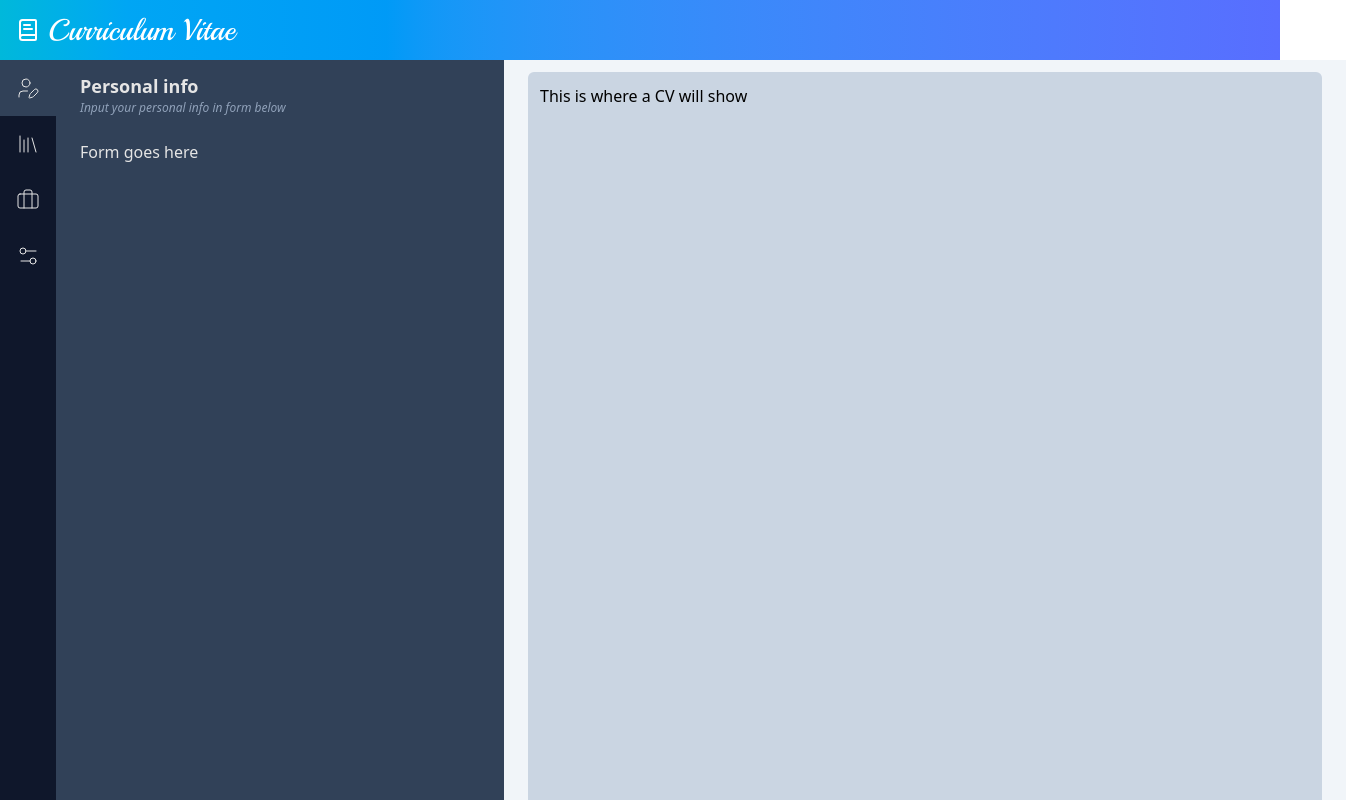
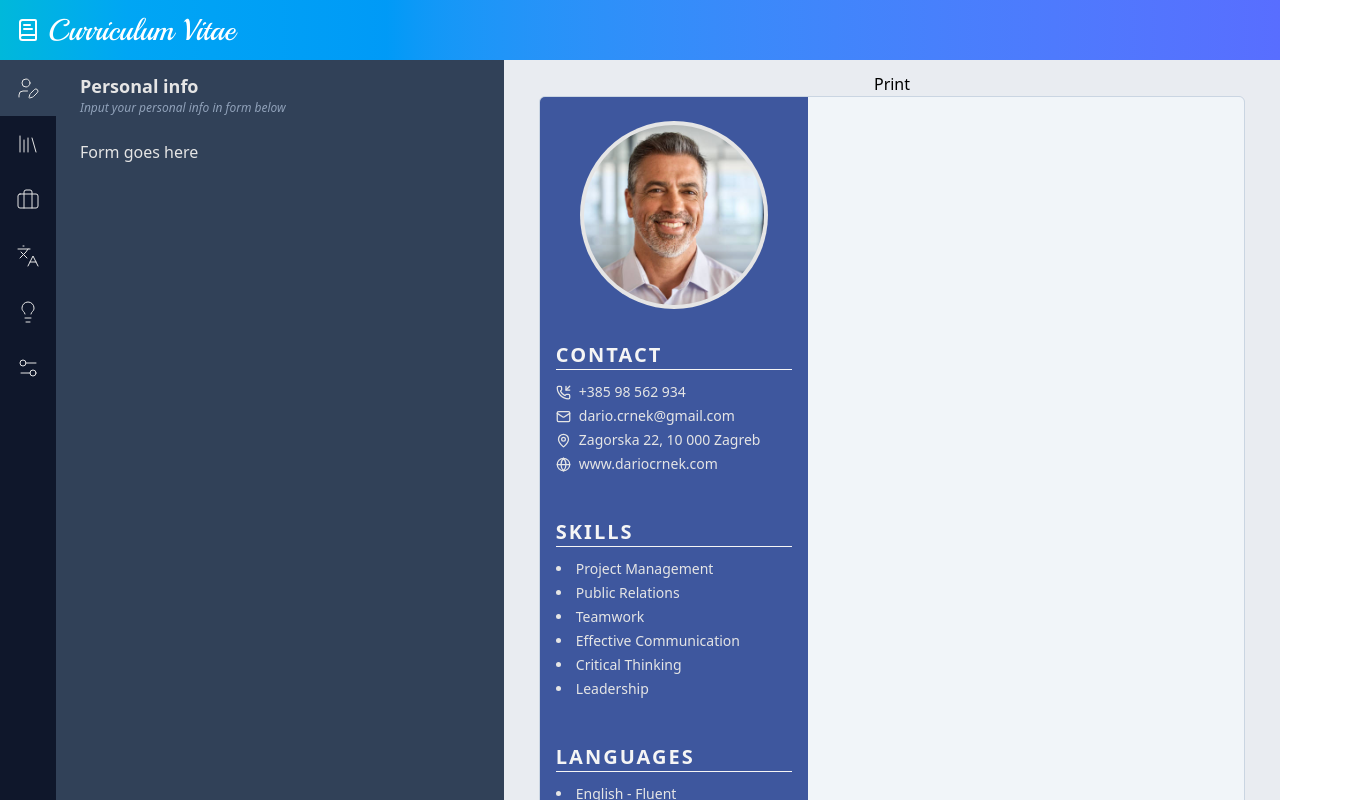
Before and after one commit to dcrnek1/React-CV-app, a React (Vite) app: page / in a window 1280 px wide. Shown: the top 800 px of the page, 1346 px wide, since content can reach past the window. Built offline with nearby package versions, Linux system fonts and the light colour scheme.

Commit message:
Left side of CV preview edited

```diff
--- /dev/null
+++ b/src/components/sections/Language.jsx
@@ -0,0 +1,11 @@
+export default function Language() {
+  return <>
+  <div className="flex flex-col gap-6">
+    <div className="flex flex-col">
+    <div className="text-lg font-semibold">Languages</div>
+    <div className="text-xs italic text-slate-400">Input your languages in form below</div>
+    </div>
+    <div>Form goes here</div>
+  </div>
+  </>;
+}
--- /dev/null
+++ b/src/components/sections/Skills.jsx
@@ -0,0 +1,11 @@
+export default function Skills() {
+  return <>
+  <div className="flex flex-col gap-6">
+    <div className="flex flex-col">
+    <div className="text-lg font-semibold">Skills</div>
+    <div className="text-xs italic text-slate-400">Input your skills in form below</div>
+    </div>
+    <div>Form goes here</div>
+  </div>
+  </>;
+}
--- a/src/components/views/EditCV.jsx
+++ b/src/components/views/EditCV.jsx
@@ -2,7 +2,9 @@ import General from "../sections/General";
 import Education from "../sections/Education";
 import Work from "../sections/Work";
 import Settings from "../sections/Settings";
-import { UserPen, Library, Briefcase, Settings2 } from "lucide-react";
+import Language from "../sections/Language";
+import Skills from "../sections/Skills";
+import { UserPen, Library, Briefcase, Settings2, Languages, Lightbulb } from "lucide-react";
 import { useState } from "react";
 
 export default function EditCV() {
@@ -12,6 +14,8 @@ export default function EditCV() {
     {name: "General", icon: UserPen, active: true, component: General},
     {name: "Education", icon: Library, active: false, component: Education},
     {name: "Work", icon: Briefcase, active: false, component: Work},
+    {name: "Language", icon: Languages, active: false, component: Language},
+    {name: "Skills", icon: Lightbulb, active: false, component: Skills},
     {name: "Settings", icon: Settings2, active: false, component: Settings}
   ]);
   const ActiveComponent = buttons.find(button => button.active).component;
@@ -29,7 +33,7 @@ export default function EditCV() {
       <div className="flex flex-col">
       {buttons.map((button) => {
         const IconName = button.icon;
-        return <button className={button.active ? activeButtonStyle : inactiveButtonStyle} onClick={() => handleButtonClick(button)}><IconName strokeWidth={1}/></button>
+        return <button key={button.name} className={button.active ? activeButtonStyle : inactiveButtonStyle} onClick={() => handleButtonClick(button)}><IconName strokeWidth={1}/></button>
       })}
       </div>
       <div className="px-6 py-3 bg-slate-700 w-full sm:min-w-md">
--- a/src/components/views/PreviewCS.jsx
+++ b/src/components/views/PreviewCS.jsx
@@ -1,3 +1,4 @@
+import { Globe, Mail, MapPin, PhoneIncoming } from 'lucide-react';
 import { useRef } from 'react';
 import { useReactToPrint } from 'react-to-print';
 
@@ -6,12 +7,49 @@ export default function PreviewCV() {
   const handlePrint = useReactToPrint({
     documentTitle: "CV",
     contentRef: contentRef,
-  })
+  });
 
-  return <div className="lg:w-full -mt-56 -mb-58 lg:mt-0 lg:mb-0 lg:bg-slate-100 px-6 py-3 flex items-center flex-col scale-60 transform-gpu lg:scale-none lg:transform-none">
-    {/* <button onClick={handlePrint}>Print this DIV</button> */}
-    <div ref={contentRef} className="w-[210mm] h-[297mm] bg-slate-300 rounded-md p-3">
-      This is where a CV will show
+  function printHandler() {
+    contentRef.current.className = contentRef.current.className.replace("w-[186.9mm] h-[264.33mm] rounded-md", "w-[210mm] h-[297mm]");
+    handlePrint();
+    contentRef.current.className = contentRef.current.className.replace("w-[210mm] h-[297mm]", "w-[186.9mm] h-[264.33mm] rounded-md");
+  }
+
+  const leftHeadingStyle = "text-xl font-semibold uppercase tracking-widest border-b mb-2";
+  const leftItemNormal = "text-sm text-neutral-200";
+
+  return <div className="lg:w-full -mt-56 -mb-58 lg:mt-0 lg:mb-0 lg:bg-slate-400/20 px-6 py-3 flex items-center flex-col scale-60 transform-gpu lg:scale-none lg:transform-none">
+    <button onClick={printHandler}>Print</button>
+    <div ref={contentRef} className="w-[186.9mm] h-[264.33mm] rounded-md bg-slate-300 flex overflow-hidden flex-row border border-slate-300">
+      <div className='bg-blue-900/80 h-full flex-2 contain flex flex-col gap-3 px-4 pt-6 text-neutral-100'>
+      {/* Profile pic */}
+        <div className='self-center bg-neutral-200 size-47 rounded-full p3 flex items-center justify-center mb-5'>
+          <div className='bg-neutral-300 size-45 rounded-full bg-[url(/src/assets/profile.jpg)] bg-cover bg-center'></div>
+        </div>
+        {/* Contact */}
+        <div className='w-full flex flex-col gap-1'>
+          <div className={leftHeadingStyle}>Contact</div>
+          <div className={leftItemNormal + " flex flex-row items-center gap-2"}><PhoneIncoming size={15}/><div>+385 98 562 934</div></div>
+          <div className={leftItemNormal + " flex flex-row items-center gap-2"}><Mail size={15}/><div>dario.crnek@gmail.com</div></div>
+          <div className={leftItemNormal + " flex flex-row items-center gap-2"}><MapPin size={15}/><div>Zagorska 22, 10 000 Zagreb</div></div>
+          <div className={leftItemNormal + " flex flex-row items-center gap-2"}><Globe size={15}/><div><a href='https://google.com' target='_blank'>www.dariocrnek.com</a></div></div>
+          {/* Skills */}
+          <div className={leftHeadingStyle + " mt-10"}>Skills</div>
+          <div className={leftItemNormal}><li>Project Management</li></div>
+          <div className={leftItemNormal}><li>Public Relations</li></div>
+          <div className={leftItemNormal}><li>Teamwork</li></div>
+          <div className={leftItemNormal}><li>Effective Communication</li></div>
+          <div className={leftItemNormal}><li>Critical Thinking</li></div>
+          <div className={leftItemNormal}><li>Leadership</li></div>
+          {/* Languages */}
+          <div className={leftHeadingStyle + " mt-10"}>Languages</div>
+          <div className={leftItemNormal}><li>English - Fluent</li></div>
+          <div className={leftItemNormal}><li>French - Fluent</li></div>
+          <div className={leftItemNormal}><li>Croatian - Fluent</li></div>
+          <div className={leftItemNormal}><li>Italian - Basics</li></div>
+        </div>
+      </div>
+      <div className='bg-slate-100 h-full flex-[3.5] p-3'></div>
     </div>
   </div>;
 }
```
Also changed, not shown: src/assets/profile.jpg (added).
